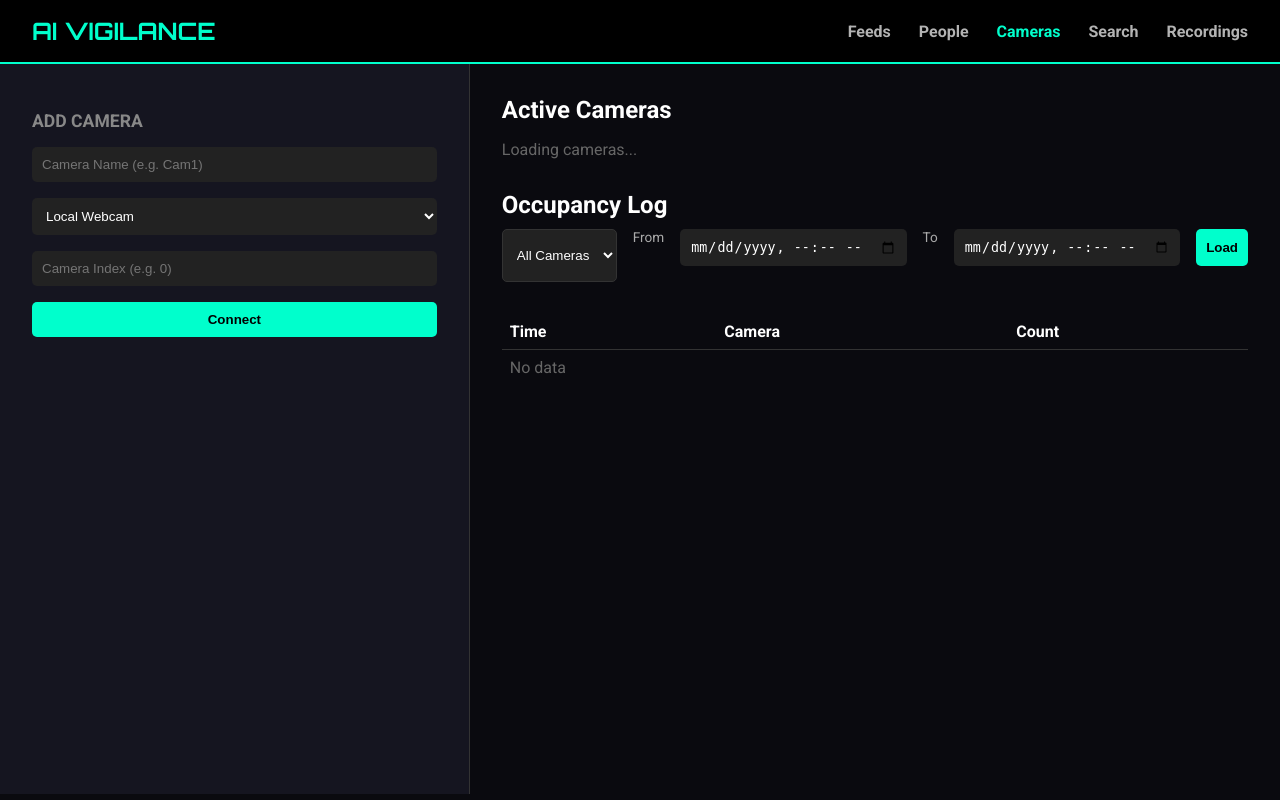
After one commit to ownai63-star/AI-VIGILENCE, a FastAPI app: template templates/cameras.html in a window 1280 px wide. The commit adds this page. Run offline with FastAPI, Linux system fonts and the light colour scheme; the template is opened without the code that fills it, so the values that code supplies are empty; some libraries are stand-ins or nearby versions.

Commit message:
headcount

```diff
--- a/app.py
+++ b/app.py
@@ -69,6 +69,7 @@ results_lock = threading.Lock()  # Single shared lock for camera_results
 # Recording state
 camera_writers: Dict[str, Any] = {}
 writer_lock = threading.Lock()
+occupancy_last_count: Dict[str, int] = {}
 
 # Active search mission — set by /api/start_search, cleared by /api/stop_search
 # {person_id, name, encoding, found_track_ids: set, running: bool}
@@ -92,18 +93,16 @@ def process_camera(camera_id: str):
     last_frame_id: int = -1
     frame_count: int = 0
 
-    # Processing intervals (heavy operations)
-    DETECTION_INTERVAL = 10      # Run YOLO detection every 10 frames
-    FACE_DETECTION_INTERVAL = 20  # Run MTCNN face detection every 20 frames
-    RECOGNITION_INTERVAL = 30     # Run face recognition every 30 frames
+    # Processing intervals (heavier CPU utilization per request)
+    DETECTION_INTERVAL = 1       # Run YOLO detection every frame
+    RECOGNITION_INTERVAL = 30     # Run face recognition periodically
 
     # Recognition cache: track_id -> (name, confidence, frame_number)
     RECOGNITION_CACHE_FRAMES = 60  # Cache valid for 60 frames (~1 second at 60 FPS)
     recognition_cache: Dict[Any, tuple] = {}  # track_id -> (name, conf, frame_num)
 
-    # Face bbox cache: track_id -> (face_bbox, frame_number)
-    face_bbox_cache: Dict[Any, tuple] = {}
-    FACE_CACHE_FRAMES = 30
+    # Unique people seen on this camera (cumulative unique track IDs)
+    seen_track_ids = set()
 
     # Track state for smooth rendering
     # track_id -> {"bbox": [x1,y1,x2,y2], "velocity": [vx,vy,vx,vy], "last_update": frame_num}
@@ -124,9 +123,8 @@ def process_camera(camera_id: str):
             h, w = frame.shape[:2]
 
             # Determine which heavy operations to run this frame
-            run_detection = (frame_count % DETECTION_INTERVAL == 1)
-            run_face_detection = (frame_count % FACE_DETECTION_INTERVAL == 1)
-            run_recognition = (frame_count % RECOGNITION_INTERVAL == 1)
+            run_detection = (frame_count % DETECTION_INTERVAL == 0)
+            run_recognition = (frame_count % RECOGNITION_INTERVAL == 0)
 
             if run_detection:
                 # Heavy: YOLO person detection + DeepSORT tracking update
@@ -140,6 +138,8 @@ def process_camera(camera_id: str):
                 for t in tracks:
                     track_id = t["id"]
                     current_ids.add(track_id)
+                    if track_id not in seen_track_ids:
+                        seen_track_ids.add(track_id)
                     new_bbox = t["bbox"]
 
                     if track_id in track_states:
@@ -176,7 +176,6 @@ def process_camera(camera_id: str):
                 for tid in stale_ids:
                     del track_states[tid]
                     recognition_cache.pop(tid, None)
-                    face_bbox_cache.pop(tid, None)
 
             # Predict positions for all tracks using velocity (Kalman filter-like)
             frames_since_detection = frame_count - last_detection_frame
@@ -201,79 +200,45 @@ def process_camera(camera_id: str):
                 for state in track_states.values():
                     state["predicted_bbox"] = state["bbox"]
 
-            # Face detection on active tracks (periodic)
-            if run_face_detection:
-                for tid, state in list(track_states.items()):
-                    if not state["active"]:
-                        continue
-
-                    bbox = state["predicted_bbox"]
-                    bx1, by1, bx2, by2 = int(bbox[0]), int(bbox[1]), int(bbox[2]), int(bbox[3])
-                    bx1, by1 = max(0, bx1), max(0, by1)
-                    bx2, by2 = min(w, bx2), min(h, by2)
-
-                    if bx2 - bx1 < 30 or by2 - by1 < 30:
-                        continue
-
-                    try:
-                        crop = frame[by1:by2, bx1:bx2]
-                        if crop.size > 0:
-                            crop_rgb = cv2.cvtColor(crop, cv2.COLOR_BGR2RGB)
-                            with recognizer.ai_lock:
-                                boxes, probs = recognizer.mtcnn.detect(crop_rgb)
-
-                            if isinstance(boxes, np.ndarray) and len(boxes) > 0:
-                                best_idx = int(np.argmax(probs)) if probs is not None else 0
-                                fx1, fy1, fx2, fy2 = boxes[best_idx]
-                                face_bbox = [
-                                    max(0, bx1 + int(fx1)),
-                                    max(0, by1 + int(fy1)),
-                                    min(w, bx1 + int(fx2)),
-                                    min(h, by1 + int(fy2))
-                                ]
-                                fw, fh = face_bbox[2] - face_bbox[0], face_bbox[3] - face_bbox[1]
-                                if fw >= 20 and fh >= 20:
-                                    face_bbox_cache[tid] = (face_bbox, frame_count)
-                    except Exception:
-                        pass
-
-            # Prune old face cache
-            for tid in list(face_bbox_cache.keys()):
-                _, cache_frame = face_bbox_cache[tid]
-                if (frame_count - cache_frame) > FACE_CACHE_FRAMES:
-                    del face_bbox_cache[tid]
+            # No face detection stage — remove face tracking entirely
 
             # Face recognition (periodic)
             if run_recognition:
                 for tid, state in track_states.items():
                     if not state["active"]:
                         continue
-
-                    # Check if we have a recent face detection
-                    if tid in face_bbox_cache:
-                        face_bbox, face_frame = face_bbox_cache[tid]
-
-                        # Check recognition cache
-                        cached = recognition_cache.get(tid)
-                        if cached:
-                            cached_name, cached_conf, cached_frame = cached
-                            cache_age = frame_count - cached_frame
-
-                            if cache_age < RECOGNITION_CACHE_FRAMES:
-                                # Still valid, skip re-recognition
-                                continue
-
-                        # Run recognition
-                        try:
-                            name, conf = recognizer.recognize(frame, face_bbox)
-                            if name != "Unknown" and conf > 0.35:
-                                recognition_cache[tid] = (name, conf, frame_count)
-                                print(f"[Camera:{camera_id}] Recognized: {name} (conf: {conf:.2f})")
-                            elif tid in recognition_cache:
-                                # Recognition failed, keep cache for now
-                                pass
-                        except Exception:
+                    # Check recognition cache staleness
+                    cached = recognition_cache.get(tid)
+                    if cached:
+                        cached_name, cached_conf, cached_frame = cached
+                        cache_age = frame_count - cached_frame
+                        if cache_age < RECOGNITION_CACHE_FRAMES:
+                            continue
+                    # Approximate face region from the body bbox (upper portion)
+                    bb = state.get("predicted_bbox", state["bbox"])
+                    bx1, by1, bx2, by2 = int(bb[0]), int(bb[1]), int(bb[2]), int(bb[3])
+                    bx1, by1 = max(0, bx1), max(0, by1)
+                    bx2, by2 = min(w, bx2), min(h, by2)
+                    bw = max(0, bx2 - bx1)
+                    bh = max(0, by2 - by1)
+                    if bw < 20 or bh < 20:
+                        continue
+                    fx1 = bx1 + int(0.15 * bw)
+                    fx2 = bx2 - int(0.15 * bw)
+                    fy1 = by1
+                    fy2 = by1 + int(0.45 * bh)
+                    fx1, fy1 = max(0, fx1), max(0, fy1)
+                    fx2, fy2 = min(w, fx2), min(h, fy2)
+                    if fx2 - fx1 < 20 or fy2 - fy1 < 20:
+                        continue
+                    try:
+                        name, conf = recognizer.recognize(frame, [fx1, fy1, fx2, fy2])
+                        if name != "Unknown" and conf > 0.35:
+                            recognition_cache[tid] = (name, conf, frame_count)
+                        elif tid in recognition_cache:
                             pass
+                    except Exception:
+                        pass
 
             # Build render data from track states
             processed = []
@@ -298,15 +263,9 @@ def process_camera(camera_id: str):
                     if (frame_count - cached_frame) < RECOGNITION_CACHE_FRAMES:
                         name, conf = cached_name, cached_conf
 
-                # Get face bbox
-                face_bbox = None
-                if tid in face_bbox_cache:
-                    face_bbox, _ = face_bbox_cache[tid]
-
                 processed.append({
                     "id": tid,
                     "bbox": [bx1, by1, bx2, by2],
-                    "face_bbox": face_bbox,
                     "name": name,
                     "confidence": conf
                 })
@@ -319,18 +278,28 @@ def process_camera(camera_id: str):
                 for t in processed:
                     track_key = (camera_id, t["id"])
                     if track_key not in search.get("found_track_ids", set()):
-                        if t.get("face_bbox") is not None and t["name"] == "Unknown":
+                        if t["name"] == "Unknown":
+                            bx1, by1, bx2, by2 = t["bbox"]
+                            bw = max(0, bx2 - bx1)
+                            bh = max(0, by2 - by1)
+                            fx1 = bx1 + int(0.15 * bw)
+                            fx2 = bx2 - int(0.15 * bw)
+                            fy1 = by1
+                            fy2 = by1 + int(0.45 * bh)
+                            fx1, fy1 = max(0, fx1), max(0, fy1)
+                            fx2, fy2 = min(frame.shape[1]-1, fx2), min(frame.shape[0]-1, fy2)
+                            face_box_guess = [fx1, fy1, fx2, fy2]
                             threading.Thread(
                                 target=recognition_worker,
-                                args=(frame.copy(), t["face_bbox"], t["id"], camera_id, recognition_cache),
+                                args=(frame.copy(), face_box_guess, t["id"], camera_id, recognition_cache),
                                 daemon=True
                             ).start()
 
-            # Render at 60 FPS - every frame gets overlay
+            # Render at full rate - every frame gets overlay
             record_frame = frame.copy()
+            people_count = 0
             for t in processed:
                 bx1, by1, bx2, by2 = t["bbox"]
-                face_bbox = t.get("face_bbox")
                 name = str(t["name"])
                 conf = float(t["confidence"])
                 tid = str(t["id"])
@@ -341,16 +310,19 @@ def process_camera(camera_id: str):
                 else:
                     body_color = (0, 165, 255)  # Orange
                     label = f"Person {tid}"
-
+                people_count += 1
                 # Thicker lines for better visibility
                 cv2.rectangle(record_frame, (bx1, by1), (bx2, by2), body_color, 3)
                 cv2.putText(record_frame, label, (bx1, max(by1 - 10, 25)),
                             cv2.FONT_HERSHEY_SIMPLEX, 0.7, body_color, 2)
-
-                if face_bbox:
-                    face_color = (0, 255, 255) if name != "Unknown" else (255, 255, 0)
-                    cv2.rectangle(record_frame, (face_bbox[0], face_bbox[1]),
-                                  (face_bbox[2], face_bbox[3]), face_color, 2)
+            if occupancy_last_count.get(camera_id) != people_count:
+                occupancy_last_count[camera_id] = people_count
+                try:
+                    db_manager.log_occupancy(camera_id, people_count)
+                except Exception:
+                    pass
+            cv2.putText(record_frame, f"Count: {people_count}  Total: {len(seen_track_ids)}", (10, 30),
+                        cv2.FONT_HERSHEY_SIMPLEX, 1.0, (0, 255, 255), 2)
 
             # Output at full frame rate
             with results_lock:
@@ -413,8 +385,20 @@ def recognition_worker(frame, face_bbox, track_id, camera_id, recognition_cache)
 
 @app.get("/", response_class=HTMLResponse)
 async def index(request: Request):
-    cameras = camera_manager.get_active_cameras()
-    return templates.TemplateResponse("index.html", {"request": request, "cameras": cameras})
+    # Paginated feeds
+    try:
+        page = int(request.query_params.get("page", "1"))
+        per_page = int(request.query_params.get("per_page", "4"))
+    except Exception:
+        page, per_page = 1, 4
+    cameras_all = camera_manager.get_active_cameras()
+    total = len(cameras_all)
+    total_pages = max(1, (total + per_page - 1) // per_page)
+    page = max(1, min(page, total_pages))
+    start = (page - 1) * per_page
+    end = start + per_page
+    cameras = cameras_all[start:end]
+    return templates.TemplateResponse("index.html", {"request": request, "cameras": cameras, "page": page, "total_pages": total_pages, "per_page": per_page, "total": total})
 
 
 @app.get("/search", response_class=HTMLResponse)
@@ -425,6 +409,13 @@ async def search_page(request: Request):
 async def recordings_page(request: Request):
     return templates.TemplateResponse("recordings.html", {"request": request})
 
+@app.get("/people", response_class=HTMLResponse)
+async def people_page(request: Request):
+    return templates.TemplateResponse("people.html", {"request": request})
+
+@app.get("/cameras", response_class=HTMLResponse)
+async def cameras_page(request: Request):
+    return templates.TemplateResponse("cameras.html", {"request": request})
 @app.post("/register")
 async def register_person(name: str = Form(...), file: UploadFile = File(...)):
     img_dir = f"dataset/{name}"
@@ -476,6 +467,11 @@ async def delete_camera(camera_id: str = Form(...)):
 @app.get("/api/cameras")
 async def api_cameras():
     return camera_manager.get_active_cameras()
+
+@app.get("/api/occupancy")
+async def api_occupancy(camera_id: Optional[str] = None, start_time: Optional[str] = None, end_time: Optional[str] = None):
+    rows = db_manager.search_occupancy(camera_id, start_time, end_time)
+    return [{"id": r[0], "camera_id": r[1], "timestamp": r[2], "count": r[3]} for r in rows]
 
 # ---------------------------------------------------------------------------
 # Recording API
@@ -897,9 +893,7 @@ def gen_frames(camera_id: str):
             data = camera_results.get(camera_id, {})
             frame = data.get("rendered_frame")
             frame_id = data.get("frame_id", -1)
-
         if frame is None or frame_id == last_sent_id:
-            time.sleep(0.005)  # 5ms check loop
             continue
 
         last_sent_id = frame_id
@@ -919,11 +913,4 @@ async def video_feed(camera_id: str):
 
 if __name__ == "__main__":
     import uvicorn
-    camera_manager.add_camera("Webcam", 0)
-    threading.Thread(target=process_camera, args=("Webcam",), daemon=True).start()
-
-    rtsp_url = sanitize_rtsp_url("rtsp://test:dei@12@12@10.7.16.48:554")
-    camera_manager.add_camera("RTSP_Cam", rtsp_url)
-    threading.Thread(target=process_camera, args=("RTSP_Cam",), daemon=True).start()
-
     uvicorn.run(app, host="0.0.0.0", port=8000)
--- a/static/script.js
+++ b/static/script.js
@@ -32,6 +32,35 @@ document.addEventListener('DOMContentLoaded', () => {
                 if (data.status === 'success') regForm.reset();
             } catch { status.innerText = "Error registering."; }
         });
+    }
+
+    // -------------------------------------------------------------------------
+    // 1.a People page — list all registered persons
+    // -------------------------------------------------------------------------
+    const personsList = document.getElementById('persons-list');
+    if (personsList) {
+        const loadPersons = async () => {
+            try {
+                const res = await fetch('/api/persons');
+                const persons = await res.json();
+                if (!persons || persons.length === 0) {
+                    personsList.innerHTML = '<p style="color:#666;">No registered persons yet.</p>';
+                } else {
+                    personsList.innerHTML = persons.map(p => `
+                        <div class="detection-card" style="text-align:center;">
+                            <img class="detection-image" src="/${p.image_path}" alt="${p.name}"
+                                 onerror="this.src='/static/default-avatar.png'">
+                            <div class="detection-info">
+                                <h4>${p.name}</h4>
+                            </div>
+                        </div>
+                    `).join('');
+                }
+            } catch {
+                personsList.innerHTML = '<p style="color:#ff3333;">Failed to load persons.</p>';
+            }
+        };
+        loadPersons();
     }
 
     // -------------------------------------------------------------------------
@@ -81,11 +110,45 @@ document.addEventListener('DOMContentLoaded', () => {
                         style="background:#ff3333;color:white;border:none;padding:5px 10px;
                                cursor:pointer;border-radius:3px;width:auto;margin:0;">Remove</button>
                 </li>`).join('');
+            const occSelect = document.getElementById('occ-camera-select');
+            if (occSelect) {
+                const current = occSelect.value;
+                occSelect.innerHTML = '<option value=\"\">All Cameras</option>' + cams.map(c => `<option value="${c}">${c}</option>`).join('');
+                if (current) occSelect.value = current;
+            }
         };
         fetchCameras();
         setInterval(fetchCameras, 5000);
     }
 
+    const occBtn = document.getElementById('occ-load-btn');
+    const occTbody = document.getElementById('occ-tbody');
+    if (occBtn && occTbody) {
+        const loadOcc = async () => {
+            const cam = document.getElementById('occ-camera-select')?.value || '';
+            const start = document.getElementById('occ-start')?.value || '';
+            const end = document.getElementById('occ-end')?.value || '';
+            const params = new URLSearchParams();
+            if (cam) params.append('camera_id', cam);
+            if (start) params.append('start_time', start);
+            if (end) params.append('end_time', end);
+            const res = await fetch(`/api/occupancy?${params.toString()}`);
+            const rows = await res.json();
+            if (!rows || rows.length === 0) {
+                occTbody.innerHTML = '<tr><td style="padding:8px;color:#666;" colspan="3">No data</td></tr>';
+                return;
+            }
+            occTbody.innerHTML = rows.map(r => `
+                <tr style="border-bottom:1px solid #222;">
+                    <td style="padding:8px;">${new Date(r.timestamp).toLocaleString()}</td>
+                    <td style="padding:8px;">${r.camera_id}</td>
+                    <td style="padding:8px;">${r.count}</td>
+                </tr>
+            `).join('');
+        };
+        occBtn.addEventListener('click', loadOcc);
+        loadOcc();
+    }
     // -------------------------------------------------------------------------
     // 5. Search Page — Active search mission + history grid
     // -------------------------------------------------------------------------
--- /dev/null
+++ b/templates/cameras.html
@@ -0,0 +1,76 @@
+<!DOCTYPE html>
+<html lang="en">
+<head>
+    <meta charset="UTF-8">
+    <meta name="viewport" content="width=device-width, initial-scale=1.0">
+    <title>AI Vigilance - Cameras</title>
+    <link rel="stylesheet" href="/static/style.css">
+    <link href="https://fonts.googleapis.com/css2?family=Orbitron:wght@400;700&family=Roboto:wght@300;400;700&display=swap" rel="stylesheet">
+</head>
+<body>
+    <header>
+        <div class="logo">AI VIGILANCE</div>
+        <nav>
+            <a href="/">Feeds</a>
+            <a href="/people">People</a>
+            <a href="/cameras" class="active">Cameras</a>
+            <a href="/search">Search</a>
+            <a href="/recordings_page">Recordings</a>
+        </nav>
+    </header>
+    <main>
+        <div class="sidebar" style="width:100%; max-width:600px;">
+            <section class="add-camera">
+                <h2>Add Camera</h2>
+                <form id="camera-form">
+                    <input type="text" name="camera_id" placeholder="Camera Name (e.g. Cam1)" required>
+                    <select name="camera_type" id="camera-type" style="width: 100%; margin-bottom: 1rem; padding: 10px; border-radius: 5px; border: none; background: #222; color: #fff;">
+                        <option value="webcam">Local Webcam</option>
+                        <option value="rtsp">RTSP Stream</option>
+                        <option value="ipwebcam">IP Webcam App (Android)</option>
+                        <option value="droidcam">DroidCam</option>
+                    </select>
+                    <input type="text" name="source" id="camera-source" placeholder="Camera Index (e.g. 0)" required>
+                    <button type="submit">Connect</button>
+                </form>
+            </section>
+        </div>
+        <div class="dashboard">
+            <div style="display:flex;align-items:center;justify-content:space-between;margin-bottom:1rem;">
+                <h2 style="margin:0;">Active Cameras</h2>
+            </div>
+            <ul id="active-cameras-list" style="list-style: none; padding: 0;">
+                <li style="color:#666;">Loading cameras...</li>
+            </ul>
+            <div style="margin-top:2rem;">
+                <h2 style="margin:0 0 10px 0;">Occupancy Log</h2>
+                <div class="filter-controls">
+                    <select id="occ-camera-select" style="padding:10px; background:#222; color:#fff; border:1px solid #333; border-radius:5px;">
+                        <option value="">All Cameras</option>
+                    </select>
+                    <label style="color:#aaa; font-size:0.85rem;">From</label>
+                    <input type="datetime-local" id="occ-start">
+                    <label style="color:#aaa; font-size:0.85rem;">To</label>
+                    <input type="datetime-local" id="occ-end">
+                    <button id="occ-load-btn" class="btn-secondary">Load</button>
+                </div>
+                <div id="occ-results" style="overflow:auto;">
+                    <table style="width:100%; border-collapse:collapse;">
+                        <thead>
+                            <tr style="text-align:left; border-bottom:1px solid #333;">
+                                <th style="padding:8px;">Time</th>
+                                <th style="padding:8px;">Camera</th>
+                                <th style="padding:8px;">Count</th>
+                            </tr>
+                        </thead>
+                        <tbody id="occ-tbody">
+                            <tr><td style="padding:8px;color:#666;" colspan="3">No data</td></tr>
+                        </tbody>
+                    </table>
+                </div>
+            </div>
+        </div>
+    </main>
+    <script type="module" src="/static/script.js"></script>
+</body>
+</html>
--- a/templates/recordings.html
+++ b/templates/recordings.html
@@ -119,8 +119,10 @@
     <header>
         <div class="logo">AI VIGILANCE</div>
         <nav>
-            <a href="/">Dashboard</a>
-            <a href="/search">Search & History</a>
+            <a href="/">Feeds</a>
+            <a href="/people">People</a>
+            <a href="/cameras">Cameras</a>
+            <a href="/search">Search</a>
             <a href="/recordings_page" class="active">Recordings</a>
         </nav>
     </header>
--- a/templates/search.html
+++ b/templates/search.html
@@ -234,8 +234,10 @@
     <header>
         <div class="logo">AI VIGILANCE</div>
         <nav>
-            <a href="/">Dashboard</a>
-            <a href="/search" class="active">Search & History</a>
+            <a href="/">Feeds</a>
+            <a href="/people">People</a>
+            <a href="/cameras">Cameras</a>
+            <a href="/search" class="active">Search</a>
             <a href="/recordings_page">Recordings</a>
         </nav>
     </header>
```
Also changed, not shown: core/config.py (added, +39 -0 lines), core/engine.py (added, +185 -0 lines), core/state.py (added, +24 -0 lines), database/db_manager.py (+35 -0 lines), templates/index.html (+16 -37 lines), templates/people.html (added, +44 -0 lines), database/system.db.
